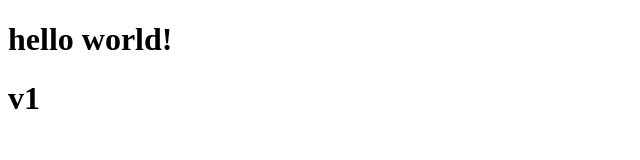
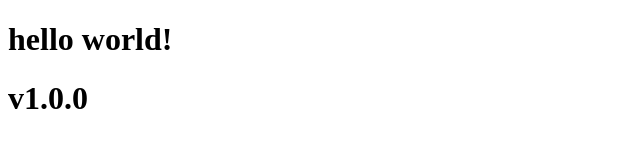
Before and after one commit to nomanoff/11.git-project, a plain HTML site: page index.html in a window 1280 px wide. Shown: the full height of the page, 0-640 px from the left. Drawn offline with Linux system fonts and the light colour scheme.

Commit message:
fix: version updated from v1 to v1.0.0

```diff
--- a/index.html
+++ b/index.html
@@ -2,11 +2,10 @@
 <html lang="en">
   <head>
     <meta charset="UTF-8" />
-    <meta name="viewport" content="width=device-width, initial-scale=1.0" />
     <title>Git project</title>
   </head>
   <body>
     <h1>hello world!</h1>
-    <h1>v1</h1>
+    <h1>v1.0.0</h1>
   </body>
 </html>
```
